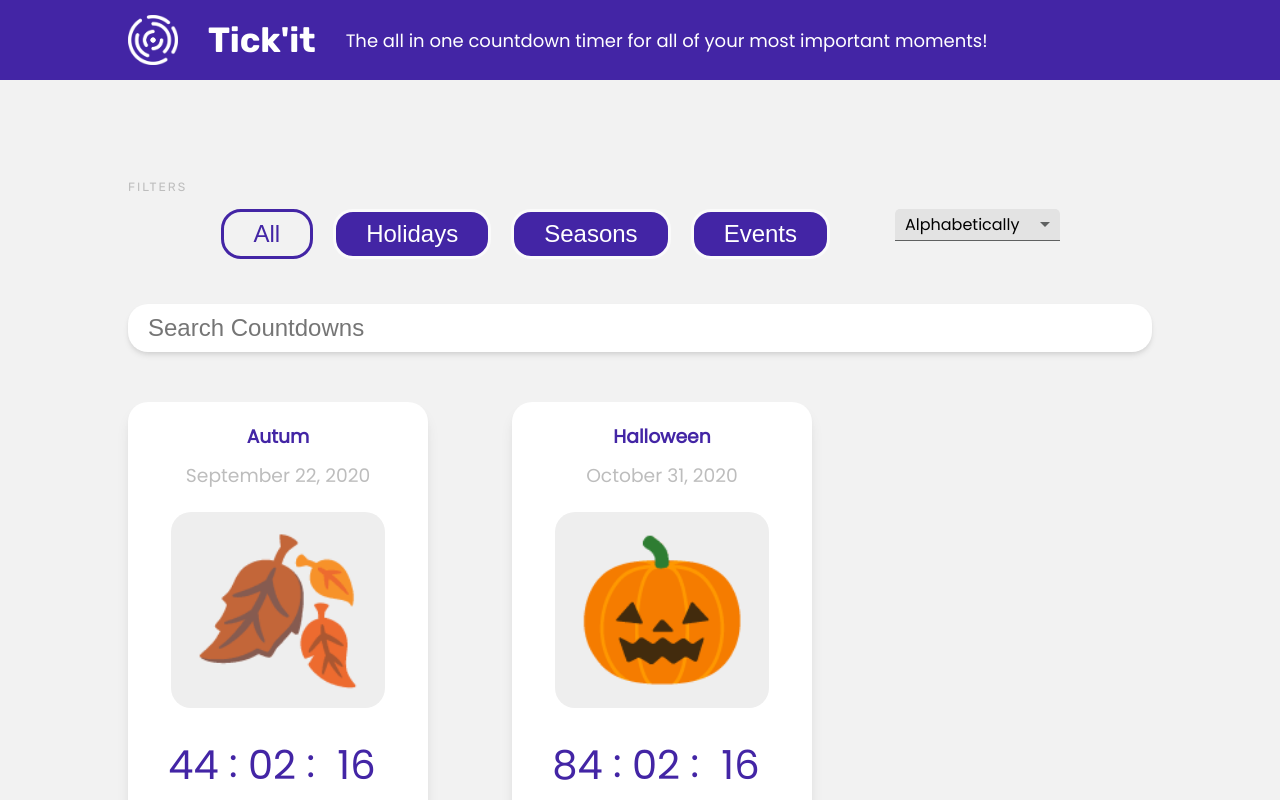
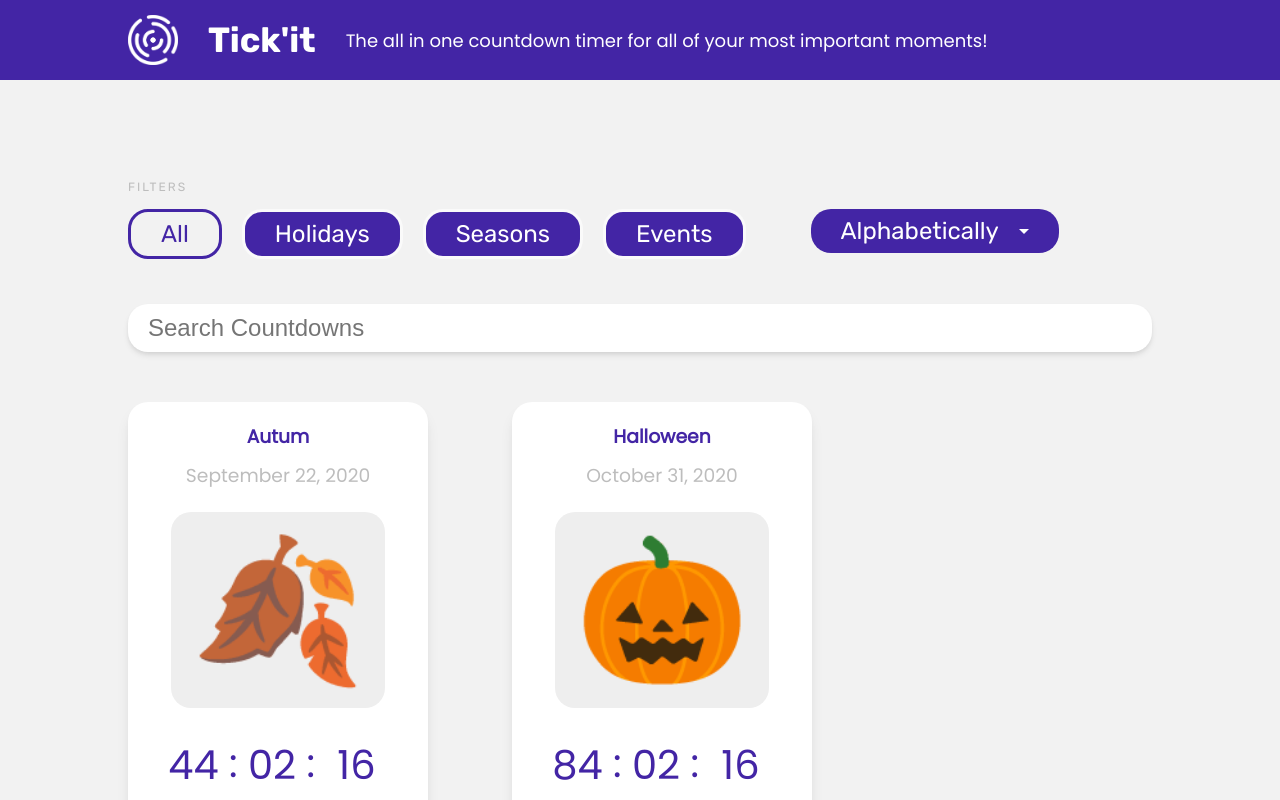
Before and after one commit to tyler-morales/countdown, a Vue app: page / in a window 1280 px wide. Shown: the top 800 px of the page. Built offline with nearby package versions, Linux system fonts and the light colour scheme.

Commit message:
💄 Style sort button

```diff
--- a/src/components/CardContainer.vue
+++ b/src/components/CardContainer.vue
@@ -95,9 +95,9 @@ export default {
   },
   computed: {
     filteredItems: function() {
-      // filters at work
       return (
         this.events
+          // filters at work
           // search filter
           .filter(event => {
             return event.title
--- a/src/components/Dropdown.vue
+++ b/src/components/Dropdown.vue
@@ -6,7 +6,7 @@
         <span class="downArrow"></span>
       </span>
     </div>
-    <transition name="grow">
+    <transition name="slide">
       <div class="options" v-if="opened">
         <span
           v-for="(option, index) in choices"
@@ -58,29 +58,35 @@ export default {
   flex-direction: column;
   position: relative;
 }
+
 /*  Box with current selection e.g. <select/>  */
 .dropDownContainer .selection {
-  display: inline-block;
   position: relative;
-  height: 32px;
-  padding-left: 10px;
-  padding-right: 10px;
-  background-color: #e3e3e3; /* Light Grey */
-  border: none;
-  border-radius: 5px 5px 0px 0px;
-  border-bottom: 1px solid #5f6161;
+  background-color: var(--color-primary);
+  color: #fff;
+  border-radius: 20px;
   cursor: pointer;
+  padding: 8px 30px;
+  background-color: var(--color-primary);
+
+  transition: all 0.3s;
+
+  &:hover {
+    transform: translateY(-3px);
+    box-shadow: 0 5px 25px -4px rgba(0, 0, 0, 0.15);
+    background-color: var(--color-primary);
+  }
 }
-/* Active style when list is open */
-.dropDownContainer .selection.opened {
-  border-bottom: 2px solid #4a9fff; /*  Sky Blue  */
-}
+
 .selection span.selectionText {
   display: flex;
   flex-direction: row;
   justify-content: space-between;
   align-items: center;
-  height: 100%;
+  font-family: var(--header-text);
+  border-radius: 20px;
+  font-size: 24px;
+  transition: all 0.2s;
 }
 
 /* DownArrow in selection */
@@ -91,52 +97,50 @@ export default {
   height: 0;
   border-left: 5px solid transparent;
   border-right: 5px solid transparent;
-  border-top: 5px solid #5f6161;
+  border-top: 5px solid white;
   margin-left: 20px;
   transition: all 0.1s linear;
 }
 
 /* Down arrow when opened */
 .selection.opened span.downArrow {
-  border-top: 5px solid #4a9fff; /*  Sky Blue  */
   transform: rotate(180deg);
-  /*   bottom: 3px; */
 }
 /* List of options */
 .dropDownContainer .options {
   display: inline-block;
   position: absolute;
   width: 100%;
-  top: 34px;
+  top: 54px;
   background-color: #ffffff;
-  box-shadow: 0px 0px 5px rgba(0, 0, 0, 0.3);
-  border-radius: 0 0 5px 5px;
-  padding-top: 8px;
-  padding-bottom: 8px;
+  box-shadow: 0 5px 25px -4px rgba(0, 0, 0, 0.15);
+  border-radius: 20px;
+  padding: 8px;
 }
 /* Individual Option */
 .dropDownContainer .options span {
   display: block;
   position: relative;
   cursor: pointer;
-  padding: 7px;
+  padding: 8px 10px;
+  margin: 5px;
+  border-radius: 10px;
 }
 
 /* Individual Option Hover */
 .dropDownContainer .options span:hover {
-  background-color: #e3e3e3;
+  // color: var(--color-primary);
+  background-color: var(--color-lightgray);
 }
-/* Transition animation when options open/close */
-.grow-enter,
-.grow-leave-to {
-  transform: scaleY(0);
-  transform-origin: top;
-  /*   opacity: 0; */
+/* Enter and leave animations can use different */
+/* durations and timing functions.              */
+.slide-enter-active,
+.slide-leave-active {
+  transition: all 0.2s;
 }
-.grow-enter-active,
-.grow-leave-active {
-  transition: transform 0.4s;
-  transform-origin: top;
-  /*   transition: opacity .3s; */
+.slide-enter, .slide-leave-to
+/* .slide-leave-active below version 2.1.8 */ {
+  transform: translateY(10px);
+  opacity: 0;
 }
 </style>
--- a/src/components/FilterBtn.vue
+++ b/src/components/FilterBtn.vue
@@ -40,6 +40,7 @@ export default {
 
 <style lang="scss" scoped>
 button {
+  font-family: var(--header-text);
   padding: 8px 30px;
   border-radius: 20px;
   background-color: var(--color-primary);
--- a/src/components/Filters.vue
+++ b/src/components/Filters.vue
@@ -36,7 +36,6 @@ export default {
 <style lang="scss" scoped>
 .filter-bar {
   display: flex;
-  justify-content: center;
   flex-wrap: wrap;
   gap: 45px;
   margin-top: 15px;
```
